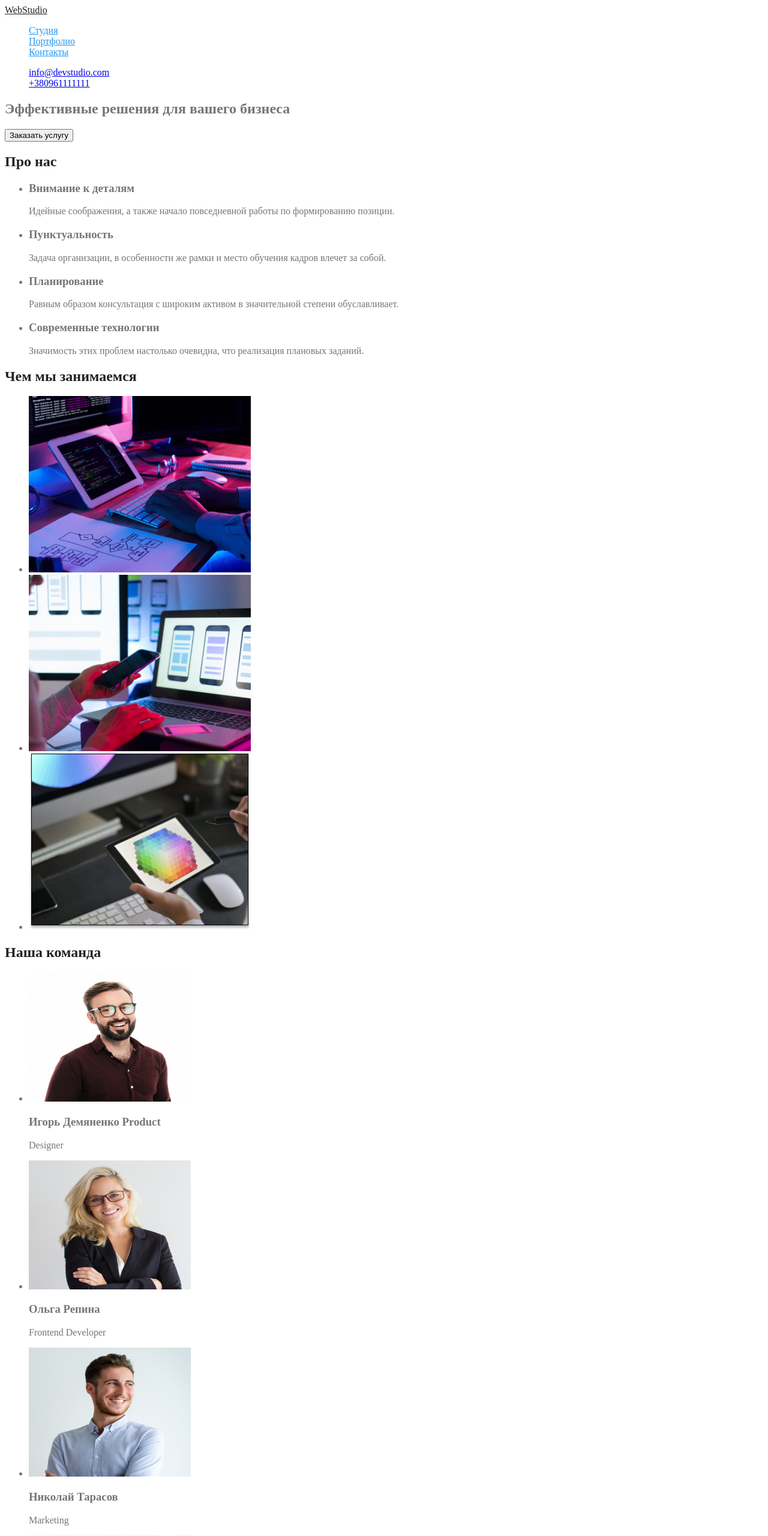
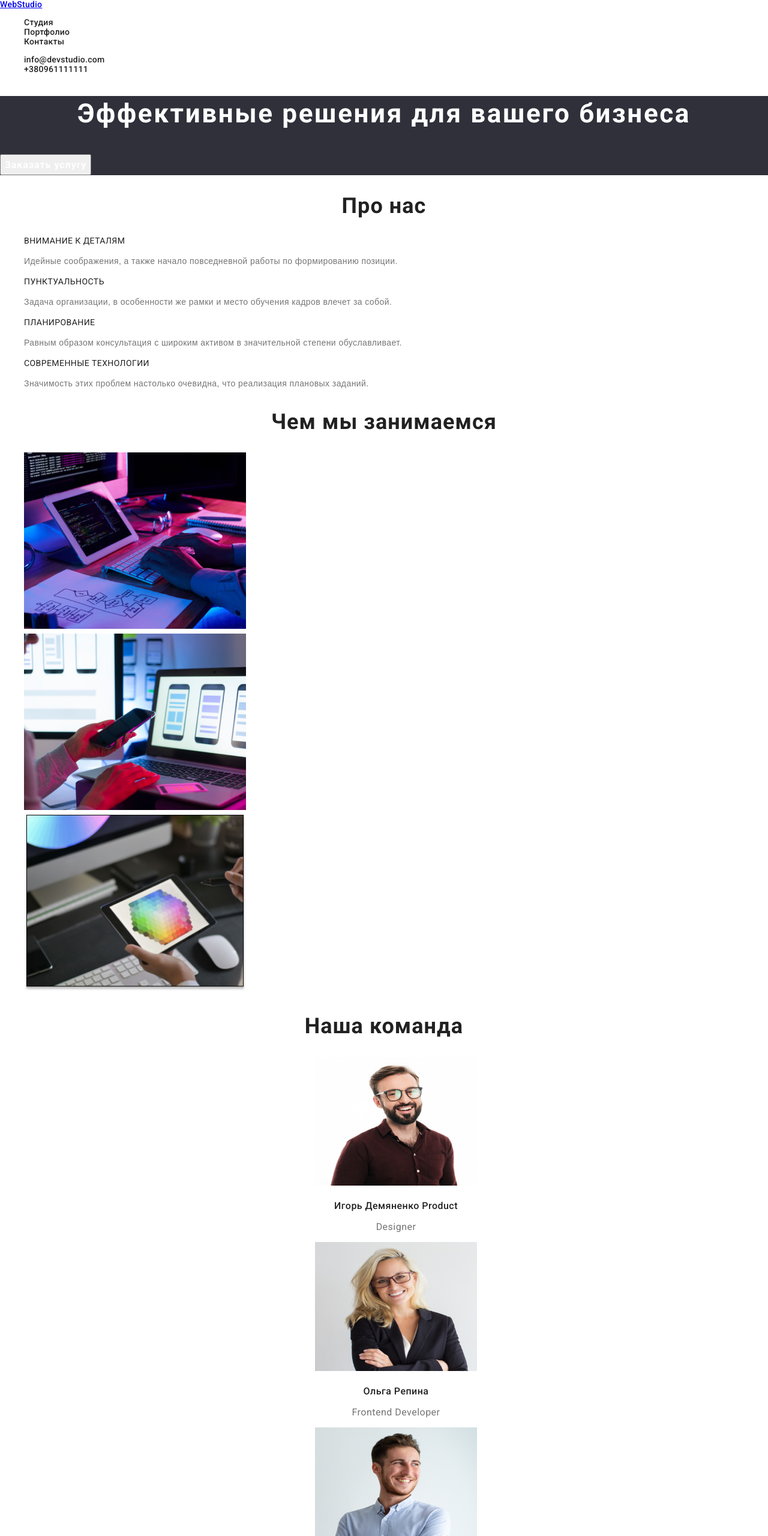
Before and after one commit to Iraorel/github-goit-markup-hw-02, a plain HTML site: page index.html in a window 1280 px wide. Shown: the top 2560 px of the page at 60% size. Drawn offline with nearby package versions, Linux system fonts and the light colour scheme; a web font is replaced by a local one.

Commit message:
css для index.html

```diff
--- /dev/null
+++ b/css/style.css
@@ -0,0 +1,123 @@
+:root {
+    --main-text-color:#757575;
+    --dark-bg-text-color:#ffffff;
+    --accent-color:#2196F3;
+    --title-color:#212121;
+    --dark-bg-color:#2F303A;
+    --light-bg-color:#F5F4FA
+}
+
+
+body{
+    font-family: Roboto , sans-serif;
+    font-style: normal;
+    font-weight: 400;
+    font-size: 14px;
+    line-height: 1.71;
+    letter-spacing: 0.03em;
+    color: var(--main-text-color);
+
+}
+.link{
+    text-decoration: none;
+    color: inherit;
+}
+.link:hover,
+.link:focus{
+    color: var(--accent-color);
+}
+
+.list{
+    list-style: none;
+}
+.dark-bg{
+    background-color: var(--dark-bg-color);
+}
+.button{
+    font-family: Roboto , sans-serif;
+    font-weight: bold;
+    font-size: 16px;
+    line-height: 1.87;
+    text-align: center;
+    letter-spacing: 0.06em;
+    color: var(--dark-bg-text-color);
+}
+
+.page-title{
+    font-family: Roboto , sans-serif;
+    font-weight: 900;
+    font-size: 44px;
+    line-height: 1.36;
+    text-align: center;
+    letter-spacing: 0.06em;
+    color: var(--dark-bg-text-color);
+
+}
+
+.section-title{
+    font-family: Roboto , sans-serif;
+    font-weight: bold;
+    font-size: 36px;
+    line-height: 1.17;
+    text-align: center;
+    letter-spacing: 0.03em;
+    color: var(--title-color);
+
+}
+
+.visually-hidden {
+    position: absolute !important;
+    clip: rect(1px 1px 1px 1px);
+    clip: rect(1px, 1px, 1px, 1px);
+    padding: 0 !important;
+    border: 0 !important;
+    height: 1px !important;
+    width: 1px !important;
+    overflow: hidden;
+  }
+
+  .header{
+    font-family: Roboto , sans-serif;
+    font-weight: 500;
+    font-size: 14px;
+    line-height: 1.14;
+    letter-spacing: 0.02em;
+    color: var(--title-color);
+  }
+
+  .text{
+    font-family: Risque , sans-serif;
+    font-weight: 400;
+    font-size: 14px;
+    line-height: 1.71;
+    letter-spacing: 0.03em;
+    color: var(--main-text-color);
+  }
+  .title{
+    font-family: Roboto , sans-serif;
+    font-weight: 400;
+    font-size: 14px;
+    line-height: 1.14;
+    letter-spacing: 0.03em;
+    text-transform: uppercase;
+    color: var(--title-color);
+  }
+  .team-item{
+      text-align: center;
+  }
+  .team-member{
+    font-family: Roboto , sans-serif;
+    font-weight: 500;
+    font-size: 16px;
+    line-height: 1.19;
+    letter-spacing: 0.03em;
+    color: var(--title-color);
+  }
+  .team-desc{
+    font-family: Roboto , sans-serif;
+    font-weight: 400;
+    font-size: 16px;
+    line-height: 1.19;
+    letter-spacing: 0.03em;
+    color: var(--main-text-color);
+  }
--- a/css/styles.css
+++ /dev/null
@@ -1,34 +0,0 @@
-body{
-    background-color: white;
-    color:#757575 ;
-}
-/*цвет основного текста #212121*/
-/* вторичный цвет текста #757575*/
-/*цветовой акцент #2196F3*/
-/* белый #FFFFFF*/
-/* вторичный цвет фона #F5F4FA */
-.list{
-    list-style: none;
-}
-.logo {
-    color: #212121;
-
-}
-.logo:hover{
-    color:#2196F3;
-}
-
-/* site nav */
-
-.site-nav .link {
-    color: #2196F3;
-}
-
-.site-nav .link:hover ,
-.site-nav .link :focus {
-    color: #212121;
-}
-
-.section-title{
-    color: #212121 ;
-}
--- a/index.html
+++ b/index.html
@@ -4,46 +4,55 @@
     <meta charset="UTF-8">
     <meta name="viewport" content="width=device-width? initial-scale=1.0">
     <title>GITHUB-GOIT-MARKUP-HW-01</title>
-    <link rel="stylesheet" href="./css/styles.css">
+    <link rel="preconnect" href="https://fonts.gstatic.com">
+    <link href="https://fonts.googleapis.com/css2?family=Raleway:wght@700&family=Risque&family=Roboto:wght@400;500;700&display=swap" rel="stylesheet">
+   <link rel="stylesheet" href="https://cdnjs.cloudflare.com/ajax/libs/modern-normalize/0.2.0/modern-normalize.min.css">
+   <link rel="stylesheet" href="./css/style.css">
       </head>
    <body>
-     <header>
+     <header class="header ">
    <nav>
         <a href="/" class="logo">
         WebStudio
       </a>
-      <ul class ="site-nav list" >
-         <li> <a href="" class="link">Cтудия</a></li>
-         <li> <a href=""class="link">Портфолио</a></li>
+      <ul class ="list" >
+         <li> <a href="./index.html" class="link">Cтудия</a></li>
+         <li> <a href="./portfolio.html"class="link">Портфолио</a></li>
          <li> <a href=""class="link">Контакты</a></li>
       </ul>
    </nav>
-      <ul class="auht-nav list">
-      <li><a href="mailto:info@devstudio.com">info@devstudio.com</a></li>
-      <li><a href="tel:+380961111111">+380961111111</a></li>
+      <ul class="list">
+      <li><a  class="link" href="mailto:info@devstudio.com">info@devstudio.com</a></li>
+      <li><a class="link"  href="tel:+380961111111">+380961111111</a></li>
        </ul>
      </header>
-     <div>
-        <section>
-           <h1>Эффективные решения для вашего бизнеса</h1>
-           <button type="button">Заказать услугу</button>
+
+     <main>
+        <!-- Герой -->
+        <section class="dark-bg">
+           <h1 class="page-title">Эффективные решения для вашего бизнеса</h1>
+           <button type="button" class="button">Заказать услугу</button>
          </section>
+
+         <!-- Преимущества -->
          <section class="section">
             <h2 class="section-title"> Про нас</h2>
-            <ul>
-               <li> <h3>Внимание к деталям </h3>
-               <p>Идейные соображения, а также начало повседневной работы по формированию позиции. </p></li>
-               <li> <h3>Пунктуальность</h3>
-               <p>Задача организации, в особенности же рамки и место обучения кадров влечет за собой. </p></li>
-               <li> <h3>Планирование</h3>
-               <p>Равным образом консультация с широким активом в значительной степени обуславливает. </p></li>
-               <li> <h3>Современные технологии </h3>
-               <p>Значимость этих проблем настолько очевидна, что реализация плановых заданий. </p></li>
+            <ul class="list">
+               <li>
+                  <h3 class="title">Внимание к деталям </h3>
+               <p class="text">Идейные соображения, а также начало повседневной работы по формированию позиции. </p>
+              </li>
+               <li> <h3 class="title">Пунктуальность</h3>
+               <p class="text">Задача организации, в особенности же рамки и место обучения кадров влечет за собой. </p></li>
+               <li> <h3 class="title">Планирование</h3>
+               <p class="text">Равным образом консультация с широким активом в значительной степени обуславливает. </p></li>
+               <li> <h3 class="title">Современные технологии </h3>
+               <p class="text">Значимость этих проблем настолько очевидна, что реализация плановых заданий. </p></li>
             </ul>
          </section>
-         <section class="section">
+         <section class="section team">
             <h2 class="section-title">Чем мы занимаемся </h2>
-            <ul>
+            <ul class="list">
             <li> <img src="./images/box1.jpg" alt="Работа за клавиатурой" width="370" height="294"></li>
             <li><img src="./images/box2.jpg" alt="Телефон в руке" width="370" height="294"></li>
             <li><img src="./images/box3.jpg" alt="Цветовая гама на планшете" width="370" height="294"></li>
@@ -51,33 +60,33 @@
          </section>
          <section class="section">
             <h2 class="section-title">Наша команда</h2>
-            <ul>
-             <li><img src="./images/img.jpg" alt="Игорь Демяненко" width="270" height="215">
-               <h3>Игорь Демяненко Product</h3>
-                <p>Designer</p>
+            <ul class="list">
+             <li class="team-item"><img src="./images/img.jpg" alt="Игорь Демяненко" width="270" height="215">
+               <h3 class="team-member">Игорь Демяненко Product</h3>
+                <p class="team-desc">Designer</p>
                </li>
-             <li><img src="./images/img2.jpg" alt="Ольга Репина" width="270" height="215">
-               <h3>Ольга Репина </h3>
-               <p>Frontend Developer</p>
+             <li class="team-item"><img src="./images/img2.jpg" alt="Ольга Репина" width="270" height="215">
+               <h3 class="team-member">Ольга Репина </h3>
+               <p class="team-desc">Frontend Developer</p>
             </li>
-             <li> <img src="./images/img3.jpg" alt="Николай Тарасов" width="270" height="215">
-               <h3>Николай Тарасов</h3>
-               <p> Marketing</p>
+             <li class="team-item"> <img src="./images/img3.jpg" alt="Николай Тарасов" width="270" height="215">
+               <h3 class="team-member">Николай Тарасов</h3>
+               <p class="team-desc"> Marketing</p>
             </li>
-             <li> <img src="./images/img4.jpg" alt="Михаил Ермаков" width="270" height="215">
-               <h3>Михаил Ермаков </h3>
-               <p> UI Designer</p>
+             <li class="team-item"> <img src="./images/img4.jpg" alt="Михаил Ермаков" width="270" height="215">
+               <h3 class="team-member">Михаил Ермаков </h3>
+               <p class="team-desc"> UI Designer</p>
             </li>
             </ul>
          </section>
-     </div>
-     <footer>
-      <a href="/">
+      </main>
+     <footer class="dark-bg">
+      <a class="link" href="/">
          WebStudio
        </a>
        <address>г. Киев, пр-т Леси Украинки, 26.
-         <a href="mailto:info@devstudio.com">info@devstudio.com</a>
-         <a href="tel:+380961111111">+380961111111</a>
+         <a class="link" href="mailto:info@devstudio.com">info@devstudio.com</a>
+         <a class="link" href="tel:+380961111111">+380961111111</a>
       </address>
      </footer>
    </body>
```
Also changed, not shown: portfolio.html (+66 -62 lines).
